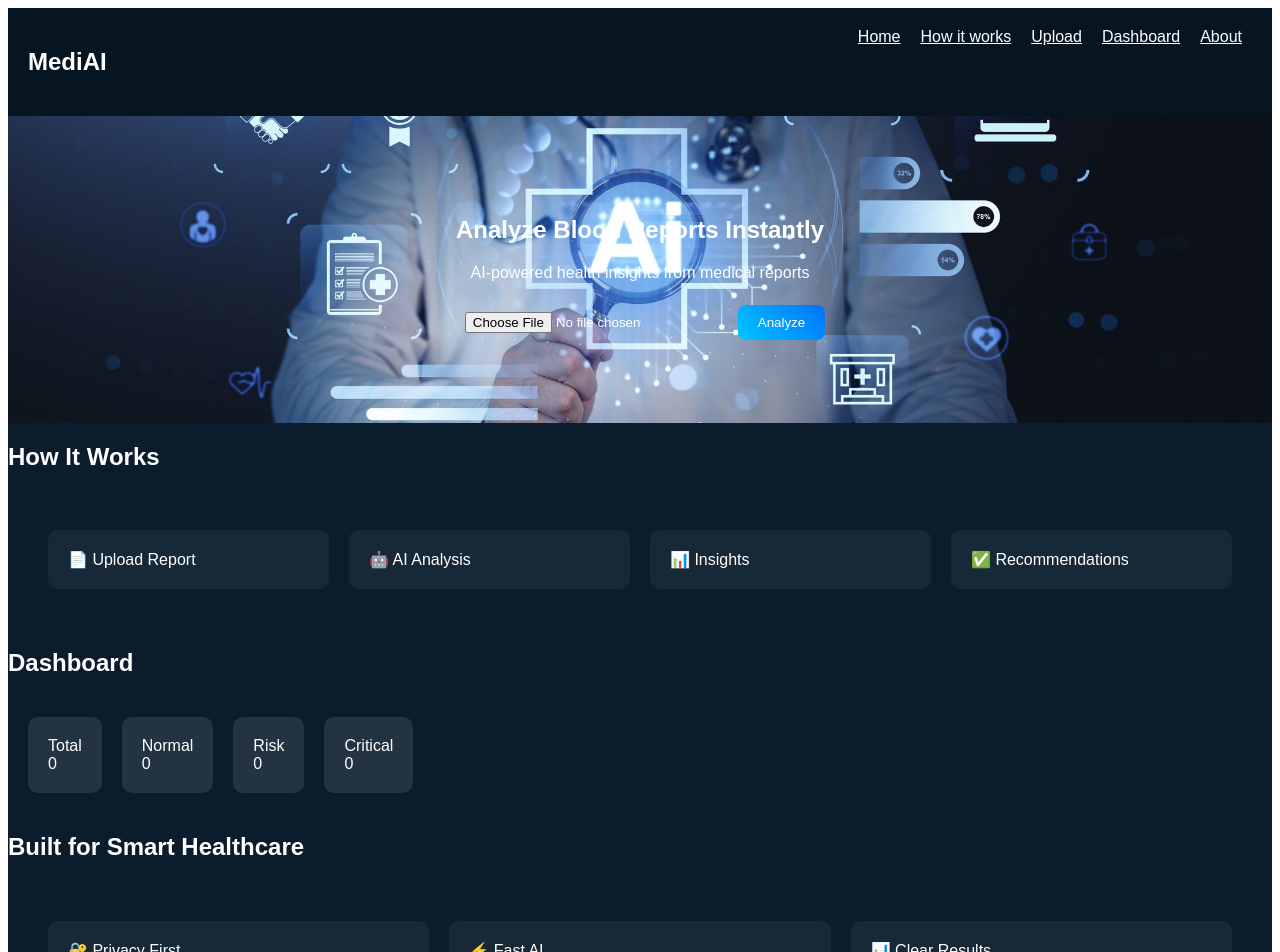
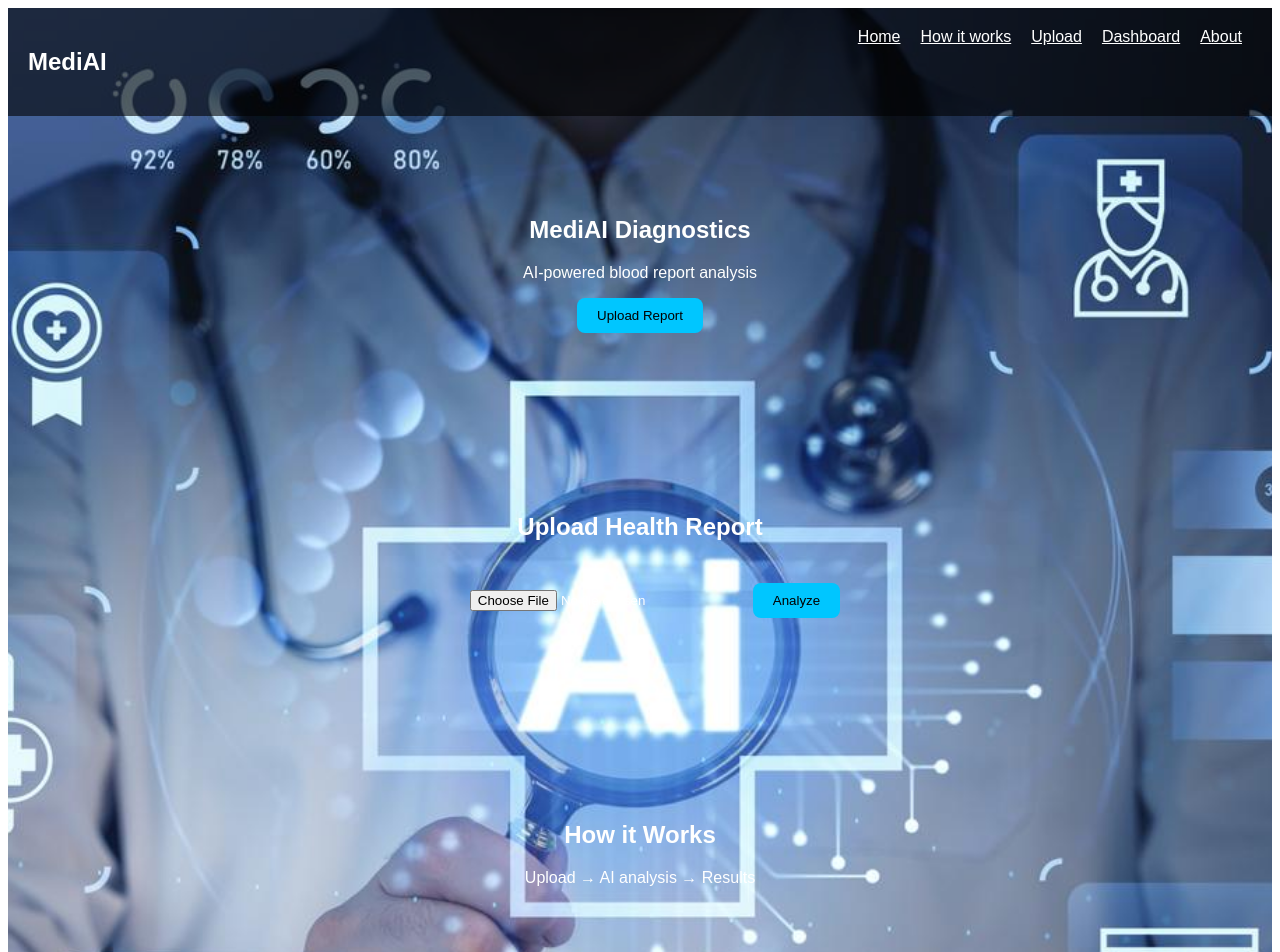
Before and after one commit to Rahul2127git/MediAI-Diagnostics, a Next.js app in the folder mediai-diagnostics/frontend/: page / in a window 1280 px wide. Shown: the top 952 px of the page. Built offline with nearby package versions, Linux system fonts and the light colour scheme.

Commit message:
Update index.js

```diff
--- a/mediai-diagnostics/frontend/pages/index.js
+++ b/mediai-diagnostics/frontend/pages/index.js
@@ -2,7 +2,6 @@ import { useState } from "react";
 
 export default function Home() {
   const [file, setFile] = useState(null);
-  const [result, setResult] = useState(null);
 
   const handleUpload = async () => {
     if (!file) return alert("Select a file");
@@ -20,7 +19,7 @@ export default function Home() {
       );
 
       const data = await res.json();
-      setResult(data);
+      alert(JSON.stringify(data, null, 2));
     } catch {
       alert("Backend error");
     }
@@ -41,12 +40,20 @@ export default function Home() {
         </div>
       </nav>
 
-      {/* HERO + UPLOAD (COMBINED) */}
+      {/* HERO */}
       <section id="home" className="hero">
-        <h1>Analyze Blood Reports Instantly</h1>
-        <p>AI-powered health insights from medical reports</p>
+        <h1>MediAI Diagnostics</h1>
+        <p>AI-powered blood report analysis</p>
 
-        <div className="uploadBox">
+        <a href="#upload">
+          <button>Upload Report</button>
+        </a>
+      </section>
+
+      {/* UPLOAD SECTION (MAIN FEATURE) */}
+      <section id="upload" className="upload">
+        <h2>Upload Health Report</h2>
+
         <input
           type="file"
           accept=".pdf,.csv,.xlsx,.xls,.png,.jpg,.jpeg"
@@ -54,56 +61,28 @@ export default function Home() {
         />
 
         <button onClick={handleUpload}>Analyze</button>
-        </div>
       </section>
-
-      {/* RESULT SECTION */}
-      {result && (
-        <section className="result">
-          <h2>Analysis Result</h2>
-          <pre>{JSON.stringify(result, null, 2)}</pre>
-        </section>
-      )}
 
       {/* HOW IT WORKS */}
       <section id="how" className="how">
-        <h2>How It Works</h2>
-
-        <div className="grid">
-          <div className="card">📄 Upload Report</div>
-          <div className="card">🤖 AI Analysis</div>
-          <div className="card">📊 Insights</div>
-          <div className="card">✅ Recommendations</div>
-        </div>
+        <h2>How it Works</h2>
+        <p>Upload → AI analysis → Results</p>
       </section>
 
       {/* DASHBOARD */}
-      <section id="dashboard" className="dashboard">
+      <section id="dashboard">
         <h2>Dashboard</h2>
-
-        <div className="stats">
-          <div>Total<br/><span>0</span></div>
-          <div>Normal<br/><span>0</span></div>
-          <div>Risk<br/><span>0</span></div>
-          <div>Critical<br/><span>0</span></div>
-        </div>
       </section>
 
-      {/* FEATURES */}
-      <section id="about" className="features">
-        <h2>Built for Smart Healthcare</h2>
-
-        <div className="grid">
-          <div className="card">🔐 Privacy First</div>
-          <div className="card">⚡ Fast AI</div>
-          <div className="card">📊 Clear Results</div>
-        </div>
+      {/* ABOUT */}
+      <section id="about">
+        <h2>About</h2>
       </section>
 
-      {/* STYLES */}
+      {/* STYLE */}
       <style jsx>{`
         .container {
-          background: #0b1c2c;
+          background: url("/bg.jpg") no-repeat center/cover;
           color: white;
           font-family: Arial;
         }
@@ -112,7 +91,7 @@ export default function Home() {
           display: flex;
           justify-content: space-between;
           padding: 20px;
-          background: #071521;
+          background: rgba(0,0,0,0.6);
         }
 
         nav a {
@@ -120,57 +99,21 @@ export default function Home() {
           color: white;
         }
 
-        .hero {
+        section {
+          padding: 80px;
           text-align: center;
-          padding: 80px;
-          background: url("/bg.jpg") center/cover;
         }
 
-        .uploadBox {
-          margin-top: 20px;
-        }
-
-        input {
+        .upload input {
+          margin: 20px;
           padding: 10px;
-          margin-right: 10px;
         }
 
         button {
           padding: 10px 20px;
-          background: linear-gradient(45deg, #00c6ff, #0072ff);
+          background: #00c6ff;
           border: none;
           border-radius: 8px;
-          color: white;
-        }
-
-        .grid {
-          display: grid;
-          grid-template-columns: repeat(auto-fit, minmax(200px, 1fr));
-          gap: 20px;
-          padding: 40px;
-        }
-
-        .card {
-          background: rgba(255,255,255,0.05);
-          padding: 20px;
-          border-radius: 10px;
-        }
-
-        .stats {
-          display: flex;
-          gap: 20px;
-          padding: 20px;
-        }
-
-        .stats div {
-          background: rgba(255,255,255,0.1);
-          padding: 20px;
-          border-radius: 10px;
-        }
-
-        .result {
-          padding: 40px;
-          background: black;
         }
       `}</style>
     </div>
```
Lines whose indentation alone changed are shown as unchanged.
